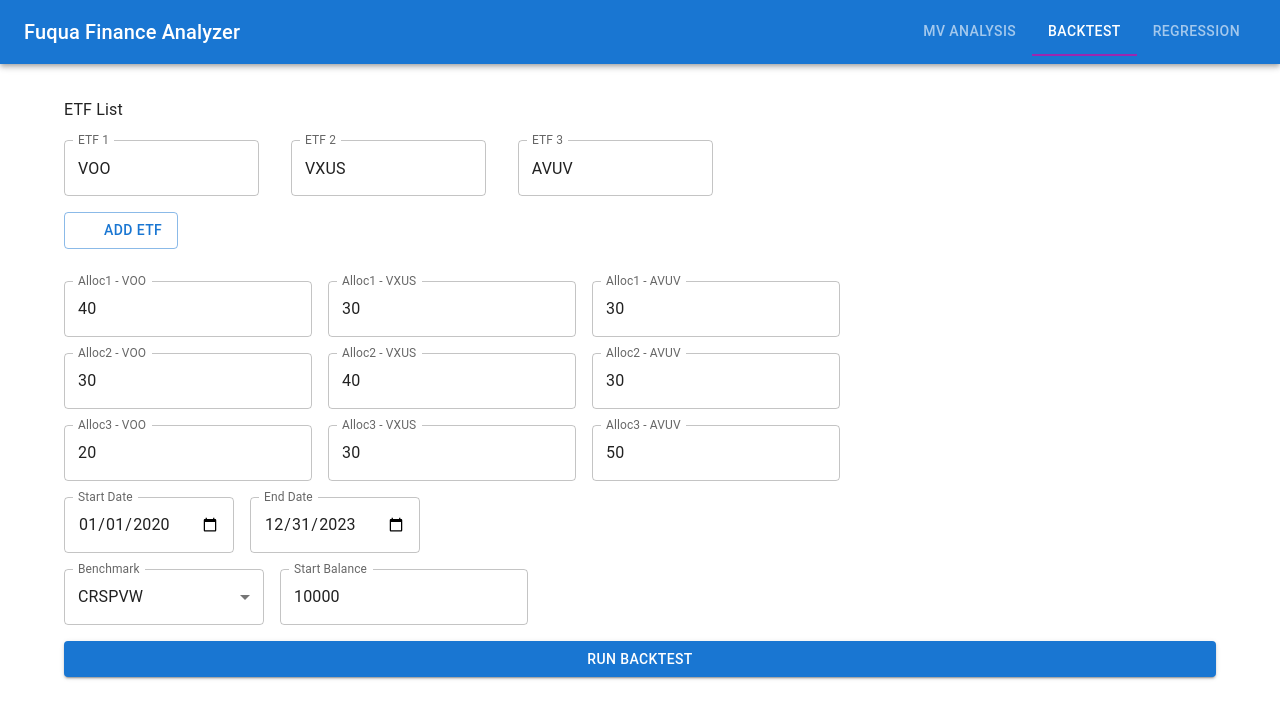
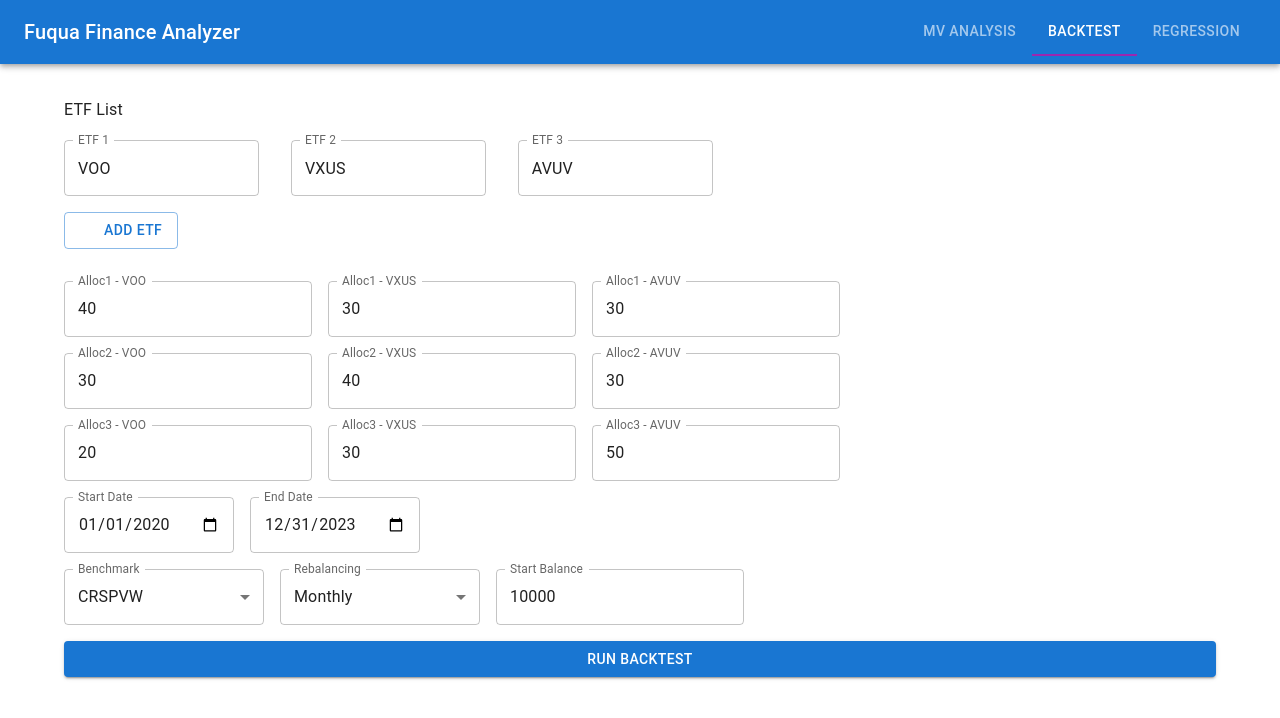
Before and after one commit to KypMon/Fuqua-investment-data, a React (Create React App) app in the folder frontend/: page /backtest in a window 1280 px wide. Shown: the top 718 px of the page. Built offline with nearby package versions, Linux system fonts and the light colour scheme; some icons are missing.

Commit message:
Add rebalancing selection to backtest form

```diff
--- a/frontend/src/components/BacktestForm.jsx
+++ b/frontend/src/components/BacktestForm.jsx
@@ -7,6 +7,11 @@ import dayjs from "dayjs";
 import axios from "axios";
 
 const benchmarkOptions = ["CRSPVW", "None"];
+const rebalancingOptions = [
+  { value: "monthly", label: "Monthly" },
+  { value: "yearly", label: "Yearly" },
+  { value: "None", label: "No Rebalancing" },
+];
 
 export default function BacktestForm({ setBacktestResult }) {
   const [form, setForm] = useState({
@@ -221,7 +226,23 @@ export default function BacktestForm({ setBacktestResult }) {
             ))}
           </TextField>
         </Grid>
-        <Grid item xs={6}>
+        <Grid item xs={12} sm={6} md={4}>
+          <TextField
+            select
+            label="Rebalancing"
+            value={form.rebalancing}
+            onChange={(e) => setForm({ ...form, rebalancing: e.target.value })}
+            fullWidth
+            sx={{ minWidth: 200 }}
+          >
+            {rebalancingOptions.map((option) => (
+              <MenuItem key={option.value} value={option.value}>
+                {option.label}
+              </MenuItem>
+            ))}
+          </TextField>
+        </Grid>
+        <Grid item xs={12} sm={6} md={4}>
           <TextField
             label="Start Balance"
             value={form.start_balance}
```
Lines whose indentation alone changed are shown as unchanged.
